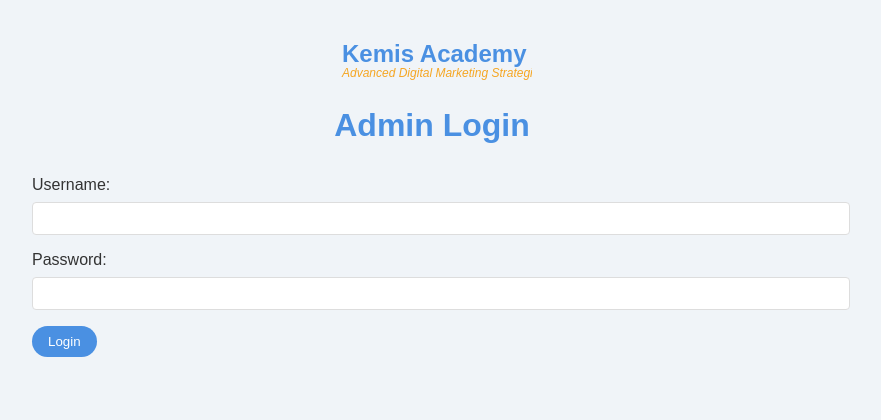
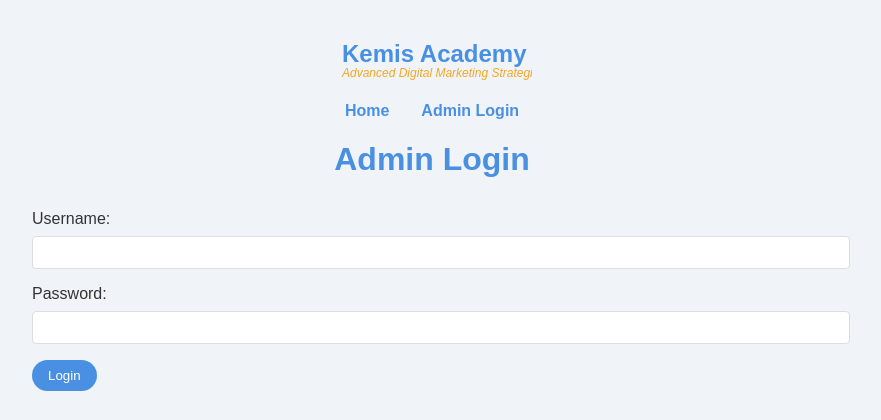
Before and after one commit to salutethegenius/waitlist-pro, a Flask app: page /admin/login in a window 1280 px wide. Shown: the top 420 px of the page, without its empty margins (208-1089 px from the left). Run offline with Flask 3, Linux system fonts and the light colour scheme.

```diff
--- a/static/css/styles.css
+++ b/static/css/styles.css
@@ -26,6 +26,34 @@ header {
 
 h1 {
     color: var(--primary-color);
+}
+
+/* Navigation styles */
+nav {
+    margin-top: 1rem;
+    margin-bottom: 1rem;
+}
+
+nav ul {
+    list-style-type: none;
+    padding: 0;
+    display: flex;
+    justify-content: center;
+}
+
+nav ul li {
+    margin: 0 1rem;
+}
+
+nav ul li a {
+    text-decoration: none;
+    color: var(--primary-color);
+    font-weight: bold;
+    transition: color 0.3s ease;
+}
+
+nav ul li a:hover {
+    color: var(--secondary-color);
 }
 
 .chat-container {
--- a/templates/admin_login.html
+++ b/templates/admin_login.html
@@ -10,6 +10,12 @@
     <div class="container">
         <header>
             <img src="{{ url_for('static', filename='images/logo.svg') }}" alt="Kemis Academy Logo" width="200">
+            <nav>
+                <ul>
+                    <li><a href="{{ url_for('index') }}">Home</a></li>
+                    <li><a href="{{ url_for('admin_login') }}">Admin Login</a></li>
+                </ul>
+            </nav>
             <h1>Admin Login</h1>
         </header>
         <main>
--- a/templates/index.html
+++ b/templates/index.html
@@ -10,6 +10,12 @@
     <div class="container">
         <header>
             <img src="{{ url_for('static', filename='images/logo.svg') }}" alt="Kemis Academy Logo" width="200">
+            <nav>
+                <ul>
+                    <li><a href="{{ url_for('index') }}">Home</a></li>
+                    <li><a href="{{ url_for('admin_login') }}">Admin Login</a></li>
+                </ul>
+            </nav>
             <h1>Advanced Digital Marketing Strategies Seminar</h1>
             <p>Join our waitlist for the upcoming January 2025 event!</p>
         </header>
```
